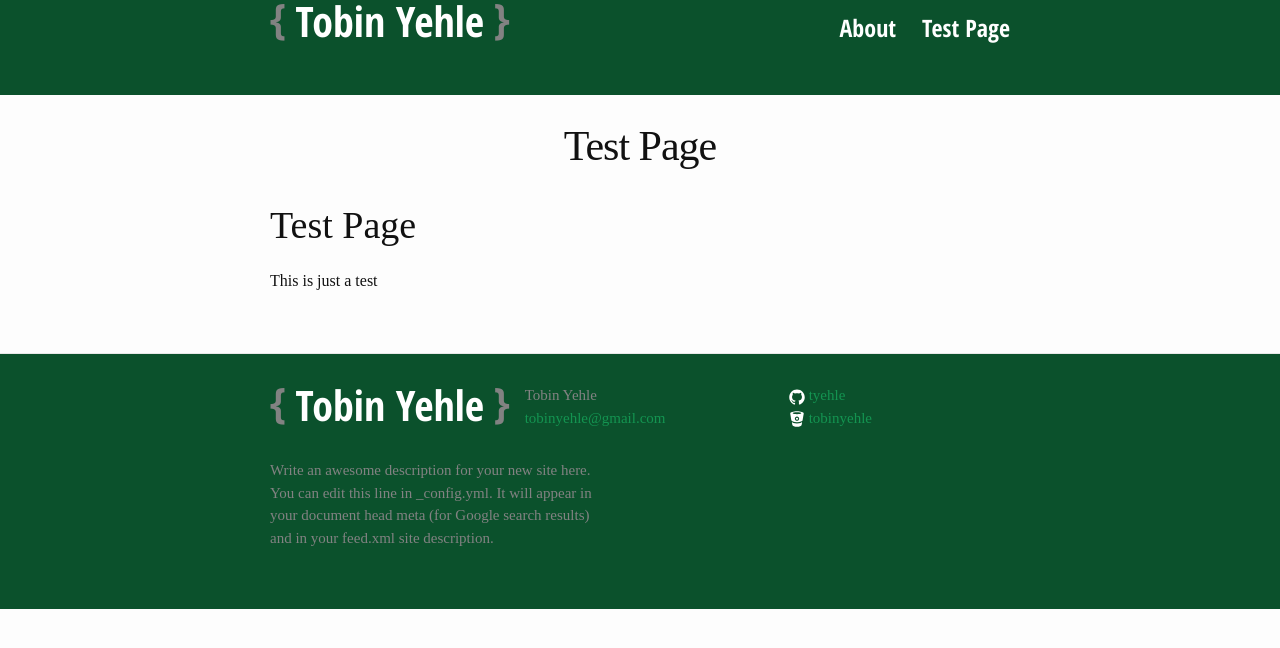
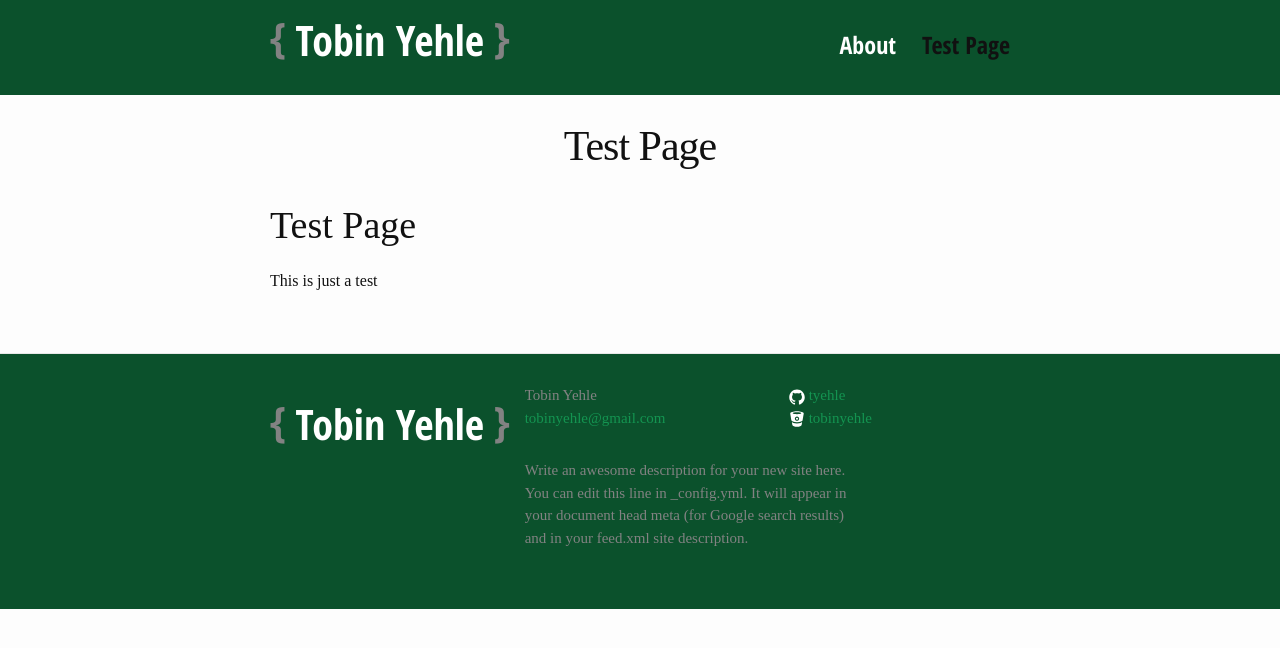
Before and after one commit to tyehle/tyehle.github.io, a Jekyll site: the page built from _pages/test.md, in a window 1280 px wide. Shown: the top 648 px of the page. Built offline with Jekyll 4.4.1, drawn with Linux system fonts in a browser that asks for light colours; some web fonts are replaced; Markdown is read by kramdown in place of the engine named in the settings.

Commit message:
make menu color work

```diff
--- a/_includes/header.html
+++ b/_includes/header.html
@@ -16,8 +16,11 @@
       <div class="trigger">
         {% for my_page in site.pages %}
           {% if my_page.title %}
-          <!-- Does this mean that pages with no title will not appear in the menu? -->
-          <a class="page-link" href="{{ my_page.url | prepend: site.baseurl }}">{{ my_page.title }}</a>
+            {% if my_page.url == page.url %}
+              <a class="current-page-link" href="{{ my_page.url | prepend: site.baseurl }}">{{ my_page.title }}</a>
+            {% else %}
+              <a class="page-link" href="{{ my_page.url | prepend: site.baseurl }}">{{ my_page.title }}</a>
+            {% endif %}
           {% endif %}
         {% endfor %}
       </div>
--- a/_sass/_layout.scss
+++ b/_sass/_layout.scss
@@ -18,7 +18,7 @@
 .site-title {
     font-size: 42px;
     font-weight: 700;
-    line-height: 42px; // this could be good for setting vertical spacing?
+    line-height: 80px; // used for vertical spacing
     font-family: $title-font-family;
     // letter-spacing: -1px;
     margin-bottom: 0;
@@ -44,7 +44,7 @@
 
 .site-nav {
     float: right;
-    line-height: 56px;
+    line-height: 90px;
 
     font-family: $title-font-family;
     font-size: 24px;
@@ -66,6 +66,19 @@
         // Gaps between nav items, but not on the last one
         &:not(:last-child) {
             margin-right: 20px;
+        }
+
+        .current-page-link {
+            color: $text-color
+        }
+    }
+
+    .current-page-link {
+        @extend .page-link;
+        color: $text-color;
+
+        &:hover {
+            color: $text-color;
         }
     }
 
--- a/css/main.scss
+++ b/css/main.scss
@@ -25,7 +25,6 @@
 $grey-color-light: lighten($grey-color, 40%);
 $grey-color-dark:  darken($grey-color, 25%);
 $white-color:      #FFFFFF;
-$black-color:      #000000;
 
 // Width of the content area
 $content-width:    800px;
```
